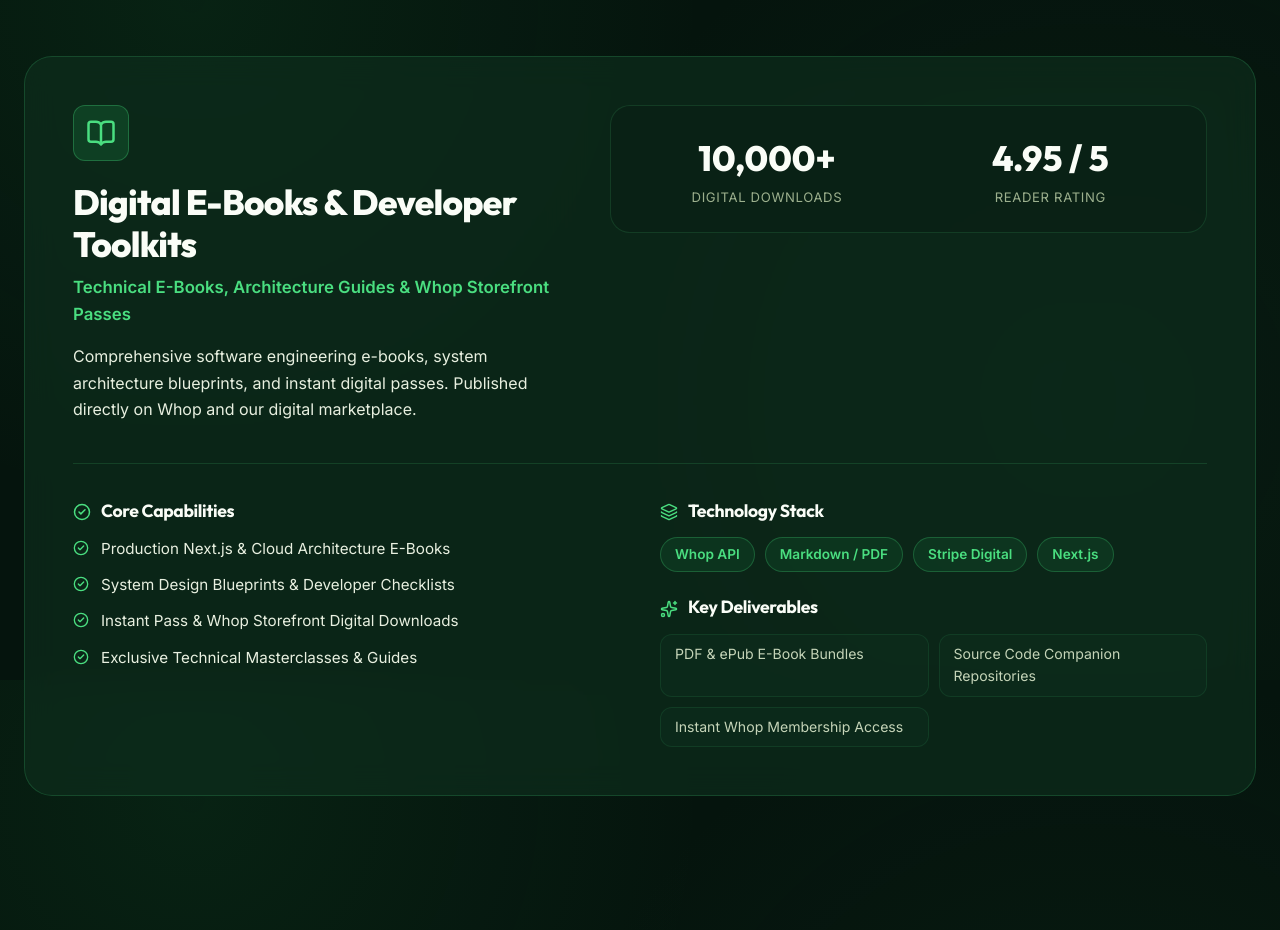
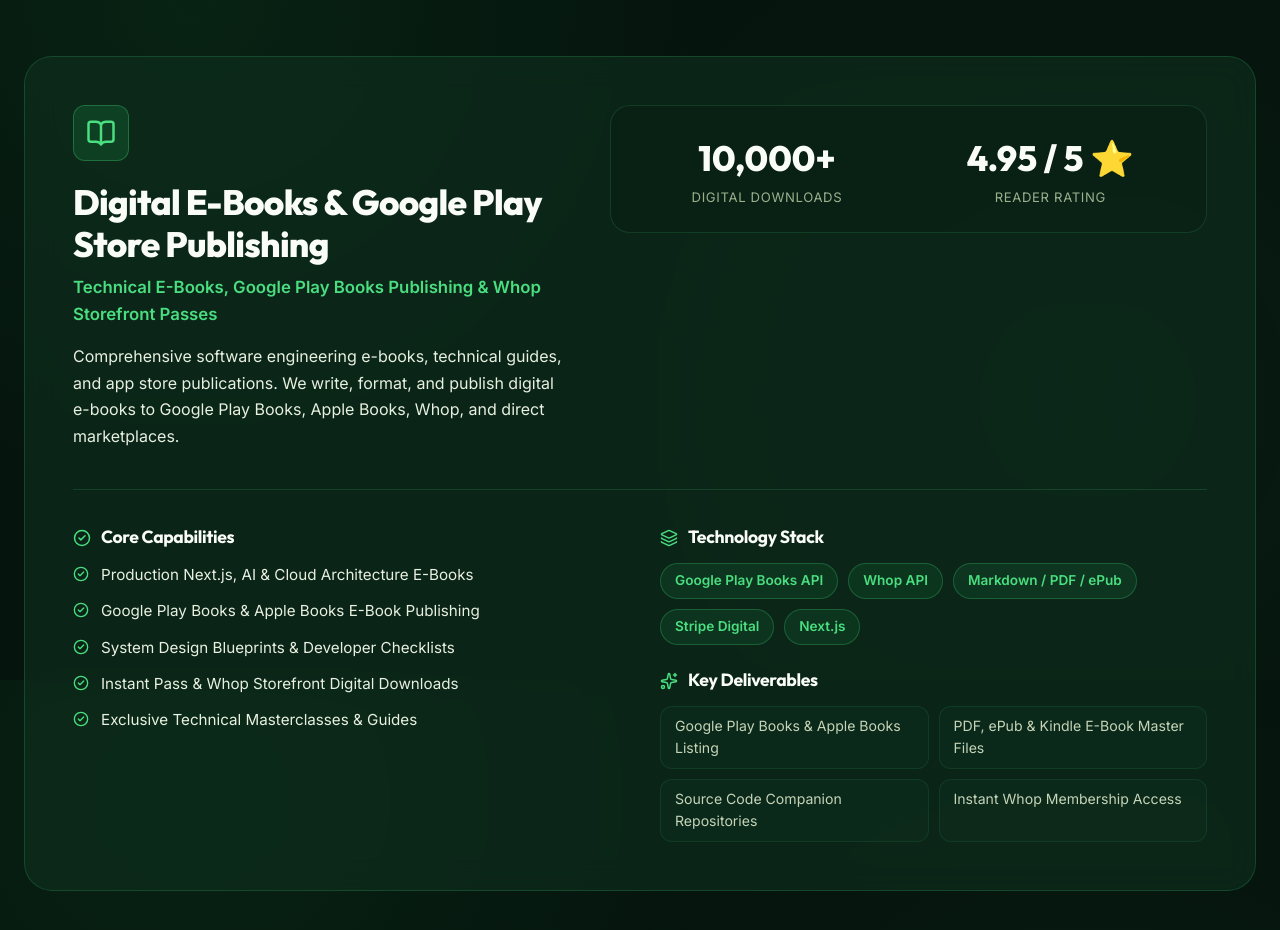
Before and after one commit to takiahmed24/raydrim, a Next.js app: page /services in a window 1280 px wide. Shown: the part 4920-5850 px from the top of the page. Built offline with nearby package versions, Linux system fonts and the light colour scheme.

Commit message:
Explicitly feature Google Play Store App Development and Play Books publishing

```diff
--- a/src/app/layout.tsx
+++ b/src/app/layout.tsx
@@ -17,12 +17,15 @@
 });
 
 export const metadata: Metadata = {
-  title: 'Raydrim — Premium Digital Agency & Software House',
+  title: 'Raydrim — Premium Digital Agency, Mobile Apps & Software House',
   description:
-    'Raydrim builds high-performance web applications, AI integrations, and luxury brand experiences for visionary global clients.',
+    'Raydrim builds high-performance web applications, iOS & Google Play Store mobile apps, technical e-books, and AI integrations for visionary global clients.',
   keywords: [
     'Digital Agency',
     'Next.js Development',
+    'Google Play Store App Development',
+    'iOS App Development',
+    'Technical E-Books & Software Guides',
     'AI Solutions',
     'Web Design',
     'Software House',
--- a/src/data/agencyData.ts
+++ b/src/data/agencyData.ts
@@ -471,24 +471,26 @@
   {
     id: 'digital-ebooks-products',
     slug: 'digital-ebooks-products',
-    title: 'Digital E-Books & Developer Toolkits',
-    subtitle: 'Technical E-Books, Architecture Guides & Whop Storefront Passes',
+    title: 'Digital E-Books & Google Play Store Publishing',
+    subtitle: 'Technical E-Books, Google Play Books Publishing & Whop Storefront Passes',
     description:
-      'Comprehensive software engineering e-books, system architecture blueprints, and instant digital passes. Published directly on Whop and our digital marketplace.',
+      'Comprehensive software engineering e-books, technical guides, and app store publications. We write, format, and publish digital e-books to Google Play Books, Apple Books, Whop, and direct marketplaces.',
     iconName: 'BookOpen',
     capabilities: [
-      'Production Next.js & Cloud Architecture E-Books',
+      'Production Next.js, AI & Cloud Architecture E-Books',
+      'Google Play Books & Apple Books E-Book Publishing',
       'System Design Blueprints & Developer Checklists',
       'Instant Pass & Whop Storefront Digital Downloads',
       'Exclusive Technical Masterclasses & Guides',
     ],
-    techStack: ['Whop API', 'Markdown / PDF', 'Stripe Digital', 'Next.js'],
+    techStack: ['Google Play Books API', 'Whop API', 'Markdown / PDF / ePub', 'Stripe Digital', 'Next.js'],
     metrics: [
       { label: 'Digital Downloads', value: '10,000+' },
-      { label: 'Reader Rating', value: '4.95 / 5' },
+      { label: 'Reader Rating', value: '4.95 / 5 ⭐' },
     ],
     deliverables: [
-      'PDF & ePub E-Book Bundles',
+      'Google Play Books & Apple Books Listing',
+      'PDF, ePub & Kindle E-Book Master Files',
       'Source Code Companion Repositories',
       'Instant Whop Membership Access',
     ],
--- a/src/data/contactData.ts
+++ b/src/data/contactData.ts
@@ -11,10 +11,12 @@
 
 export const SERVICE_OPTIONS = [
   'Web Applications',
+  'Mobile Apps (iOS & Google Play Store)',
   'E-Commerce Platforms',
   'Cloud Architecture',
   'Brand Identity & UI/UX',
   'AI Solutions & Automation',
+  'Digital E-Books & Technical Guides',
   'Custom Enterprise Consulting',
 ] as const;
 
```
